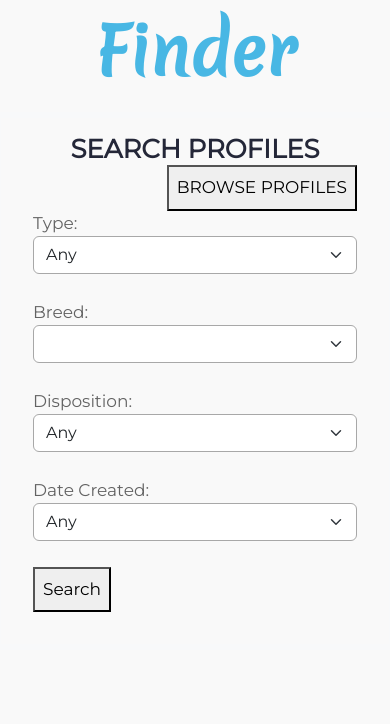
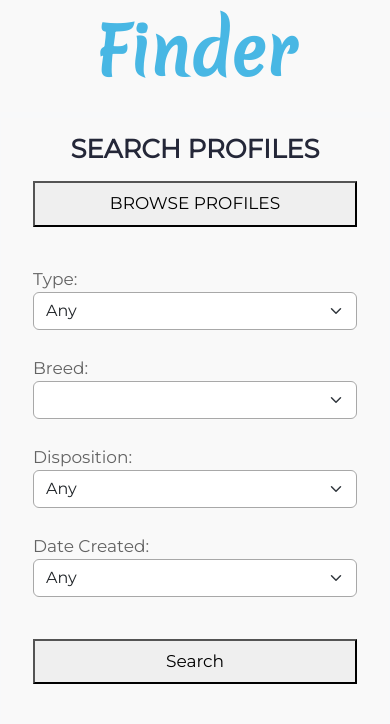
Before and after one commit to parkhyey/python-flask-website, a Flask app: template templates/search-profiles.html in a window 390 px wide. Shown: the part 268-992 px from the top of the page. Before the commit the page ends 880 px from the top, so only its background shows below. Run offline with Flask 2, Linux system fonts and the light colour scheme; the template is opened without the code that fills it, so the values that code supplies are empty.

Commit message:
Final responsiveness changes

```diff
--- a/templates/index.html
+++ b/templates/index.html
@@ -42,7 +42,7 @@
       <!-- admin-section -->
       <div class="admin-section" id="adminSection">
         <div class="container">
-          <div class="d-grid gap-3 d-md-block">
+          <div class="d-grid gap-3 d-lg-block">
             <a href="/create-profiles"><button class="btn btn-admin">CREATE PROFILES</button></a>
             <a href="/manage-profiles"><button class="btn btn-admin">MANAGE PROFILES</button></a>
           </div>
@@ -62,7 +62,7 @@
                 <li class="list-group-item hstack">
 
                   <!-- Carousel -->
-                  <div id="hello{{ story['news_id'] }}" class="carousel slide" data-bs-ride="true" style="max-width: 640px;">
+                  <div id="hello{{ story['news_id'] }}" class="carousel slide" data-bs-ride="true" style="max-width: 50%;">
                     <div class="carousel-indicators">
                       <button type="button" data-bs-target="#hello{{ story['news_id'] }}" data-bs-slide-to="0" class="active" aria-current="true" aria-label="Slide 1"></button>
                       <button type="button" data-bs-target="#hello{{ story['news_id'] }}" data-bs-slide-to="1" aria-label="Slide 2"></button>
--- a/templates/manage-profiles.html
+++ b/templates/manage-profiles.html
@@ -5,8 +5,8 @@
   <div class="row justify-content-center">
     <div class="card-profiles">
       <h3 class="card-title text-center">MANAGE PROFILES</h3>
-      <div class="d-grid d-md-flex justify-content-md-end mt-3 mb-3 d-md-block"><a href="/create-profiles"><button class="btn-profiles">ADD NEW PROFILE</a></button></div>
-      <div class="card-body py-md-4">
+      <div class="d-grid d-md-flex justify-content-md-end my-3 d-md-block"><a href="/create-profiles"><button class="btn-profiles">ADD NEW PROFILE</a></button></div>
+      <div class="card-body py-4">
         <!-- flash messages -->
         {% with messages = get_flashed_messages(with_categories=true) %}
           {% for category, message in messages %}
--- a/templates/search-profiles.html
+++ b/templates/search-profiles.html
@@ -5,8 +5,8 @@
   <div class="row justify-content-center">
     <div class="card-profiles">
       <h3 class="card-title text-center">SEARCH PROFILES</h3>
-      <div class="right-align"><button class="btn-profiles"><a href="/browse-profiles">BROWSE PROFILES</a></button></div>
-      <div class="card-body py-md-4">
+      <div class="d-grid d-md-flex justify-content-md-end my-3 d-md-block"><button class="btn-profiles"><a href="/browse-profiles">BROWSE PROFILES</a></button></div>
+      <div class="card-body py-4">
         <!-- search form -->
         <form id="search-form" method='post' autocomplete="off">
           <fieldset>
@@ -52,7 +52,7 @@
                 <option value="Past Year">Past Year</option>
               </select>
             </div><br>
-            <button class="btn-profiles" type="submit" id='search' value='Search'>Search</button>
+            <div class="d-grid d-md-flex my-3 d-md-block"><button class="btn-profiles" type="submit" id='search' value='Search'>Search</button></div>
           </fieldset>
         </form>
       </div>
```
